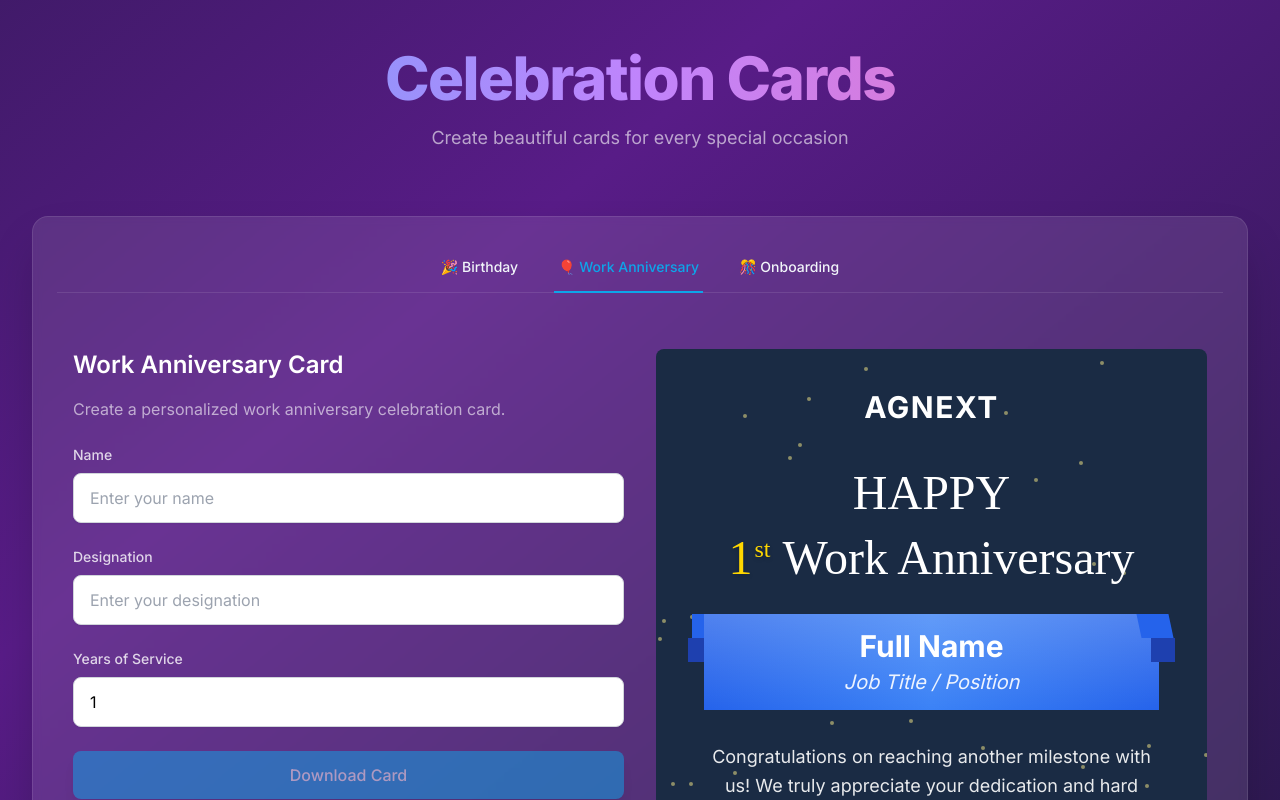
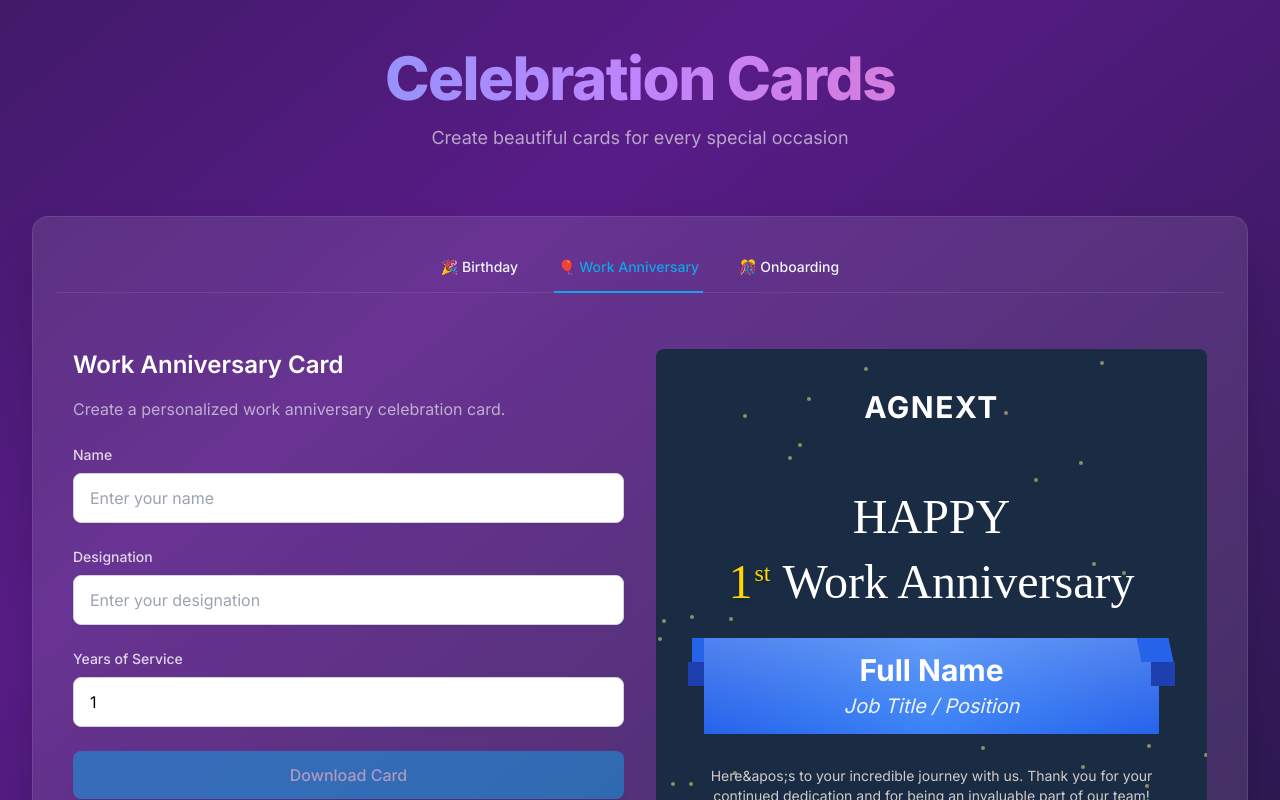
Before and after one commit to mohik-agnext/Final-card, a Next.js app: page / in a window 1280 px wide. Both pictures are taken after a click on the button "🎈 Work Anniversary". Shown: the top 800 px of the page. Built offline with nearby package versions, Linux system fonts and the light colour scheme.

Commit message:
Fix build issues and improve stability

```diff
--- a/src/components/cards/AnniversaryCard.tsx
+++ b/src/components/cards/AnniversaryCard.tsx
@@ -15,13 +15,14 @@
   const [preview, setPreview] = useState(true);
 
   // Custom styles to ensure input text is visible
-  const inputStyle = {
-    color: 'white',
-    fontWeight: '500'
-  };
+  // Commented out unused variables:
+  // const inputStyle = {
+  //   color: 'white',
+  //   fontWeight: '500'
+  // };
 
   // Custom class name with !important to override existing styles
-  const overrideClass = "anniversary-input-field";
+  // const overrideClass = "anniversary-input-field";
 
   const getOrdinalSuffix = (num: number) => {
     const j = num % 10;
@@ -215,12 +216,7 @@
             </div>
 
             {/* Message */}
-            <div className="max-w-xl text-center">
-              <p className="text-lg leading-relaxed text-white/90">
-                Congratulations on reaching another milestone with us! We truly appreciate
-                your dedication and hard work, and we're grateful for everything you do.
-              </p>
-            </div>
+            <div className="text-[#FFF4EA] text-opacity-80 max-w-md text-sm mx-auto">{data.message || "Here&apos;s to your incredible journey with us. Thank you for your continued dedication and for being an invaluable part of our team!"}</div>
           </div>
         </div>
       </div>
--- a/src/components/cards/OnboardingCard.tsx
+++ b/src/components/cards/OnboardingCard.tsx
@@ -256,7 +256,7 @@
 
         <div>
           <label className="block text-sm font-medium text-white mb-2">
-            Manager's Message
+            Manager&apos;s Message
           </label>
           <textarea
             value={data.managerMessage}
@@ -444,7 +444,7 @@
                 </div>
               </div>
               <div className="flex-1">
-                <div className="text-[#2F7164] italic text-sm font-medium leading-relaxed max-h-18 overflow-auto">"{data.managerMessage || "A welcome message from your manager will appear here. This typically includes a greeting and brief introduction to the team."}"</div>
+                <div className="text-[#2F7164] italic text-sm font-medium leading-relaxed max-h-18 overflow-auto">&quot;{data.managerMessage || "A welcome message from your manager will appear here. This typically includes a greeting and brief introduction to the team."}&quot;</div>
                 <div className="text-xs font-medium text-gray-700 mt-1">{data.reportingManager || "Manager Name"}</div>
               </div>
             </div>
--- a/src/types/index.ts
+++ b/src/types/index.ts
@@ -9,6 +9,7 @@
 export interface AnniversaryCardData extends BaseCardData {
   designation: string;
   yearsOfService: number;
+  message?: string;
 }
 
 export interface OnboardingCardData extends BaseCardData {
```
